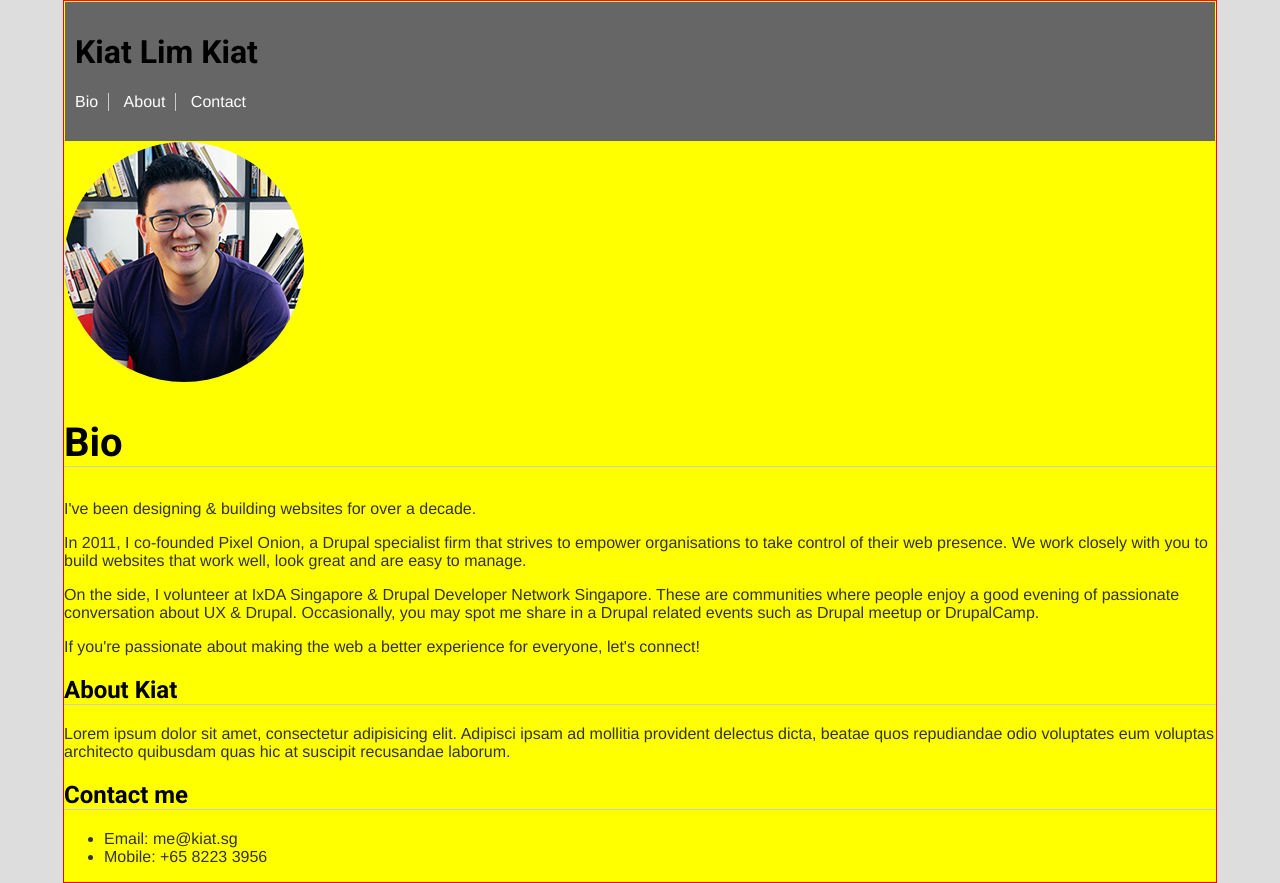
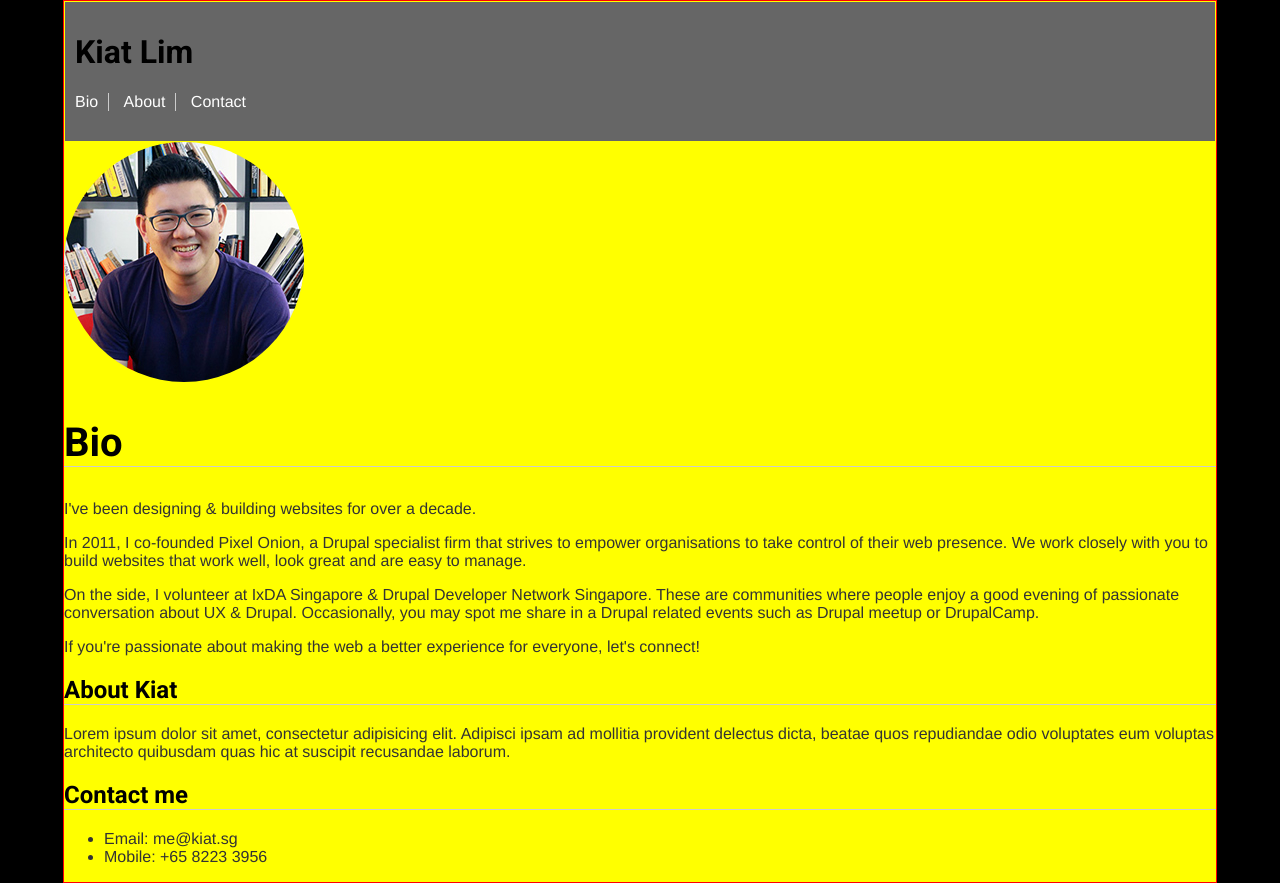
Before and after one commit to kiatlim/kiatpo, a plain HTML site: page index.html in a window 1280 px wide. Drawn offline with Linux system fonts and the light colour scheme.

Commit message:
Change of background color

```diff
--- a/index.html
+++ b/index.html
@@ -13,7 +13,7 @@
   <body>
   <div class="page">
     <header>
-  <h1>Kiat Lim Kiat</h1>
+  <h1>Kiat Lim</h1>
   <ul class="nav">
     <li><a href="#bio">Bio</a></li>
     <li><a href="#about">About</a></li>
--- a/sass/partials/_base.scss
+++ b/sass/partials/_base.scss
@@ -1,5 +1,5 @@
 body {
-  background: #ddd;
+  background: #000;
   color: #fff;
   font-family: Helvetica, sans-serif;
   margin: 0;
```
Also changed, not shown: css/styles.css.
